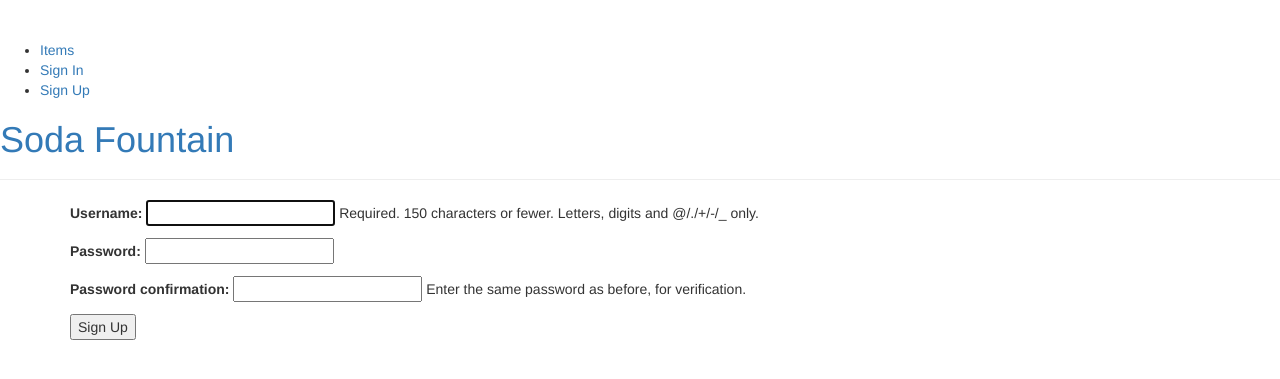
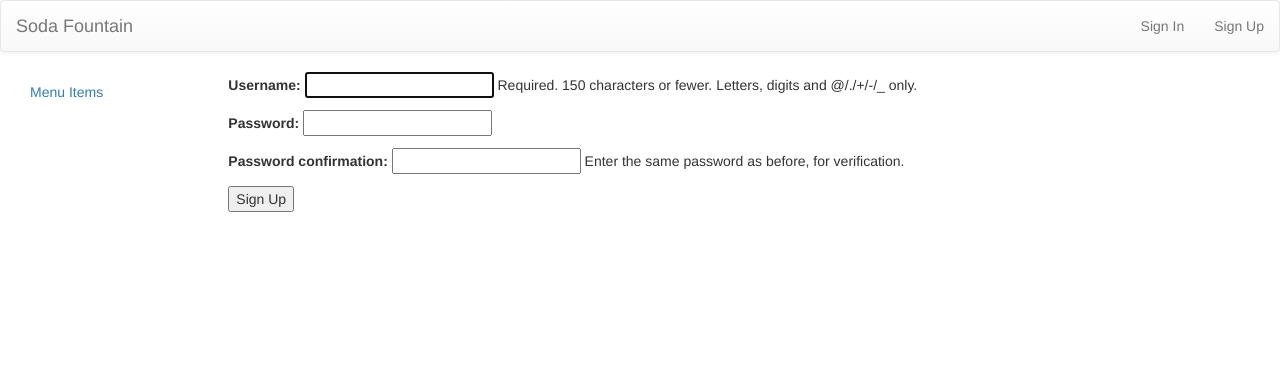
Before and after one commit to hyungmogu/improve-a-Django-project, a Django app: page /accounts/sign_up/ in a window 1280 px wide. Shown: the top 379 px of the page. Run offline with Django 3.2, Linux system fonts and the light colour scheme; parts of the project's set-up code (start-up, migrations or seed data) failed here and were passed over; some libraries are stand-ins or nearby versions.

Commit message:
style: refine the style of layout.html

```diff
--- a/improve_django/templates/layout.html
+++ b/improve_django/templates/layout.html
@@ -1,26 +1,42 @@
+{% load static from staticfiles %}
+
 <html>
     <head>
         <title>Soda Fountain</title>
         <link rel="stylesheet" href="//maxcdn.bootstrapcdn.com/bootstrap/3.2.0/css/bootstrap.min.css">
         <link rel="stylesheet" href="//maxcdn.bootstrapcdn.com/bootstrap/3.2.0/css/bootstrap-theme.min.css">
+
+        <!-- CSS
+        -------------------------------------------------------- -->
+        <link rel="stylesheet" href="{% static "css/global.css" %}">
     </head>
     <body>
-        <div class="page-header">
-            <ul>
-                <li><a href="{% url 'item_list' %}" class="top-menu">Items</a></li>
+        <div class="header">
+            <nav class="navbar navbar-default">
+                <div class="container-fluid">
+                    <div class="navbar-header"><a class="navbar-brand" href="/">Soda Fountain</a></div>
+                    <ul class="nav navbar-nav navbar-right">
                         {% if user.is_authenticated %}
-                    <li><a href="{% url 'menu_new' %}" class="top-menu"><span class="glyphicon glyphicon-plus"></span></a></li>
                             <li><a href="{% url 'accounts:logout' %}" class="top-menu">Sign Out</a></li>
                         {% else %}
                             <li><a href="{% url 'accounts:login' %}" class="top-menu">Sign In</a></li>
                             <li><a href="{% url 'accounts:sign_up' %}" class="top-menu">Sign Up</a></li>
                         {% endif %}
                     </ul>
-             <h1><a href="/">Soda Fountain</a></h1>
                 </div>
-        <div class="content container">
+            </nav>
+        </div>
+        <div class="content container-fluid">
             <div class="row">
-                <div class="col-md-8">
+                <div class="col-md-2">
+                    <ul class="nav nav-pills nav-stacked">
+                        <li><a href="{% url 'item_list' %}" class="top-menu">Menu Items</a></li>
+                        {% if user.is_authenticated %}
+                            <li><a href="{% url 'menu_new' %}" class="top-menu">Create a Menu</a></li>
+                        {% endif %}
+                    </ul>
+                </div>
+                <div class="col-md-10">
                     {% block content %}{% endblock %}
                 </div>
             </div>
```
Lines whose indentation alone changed are shown as unchanged.
